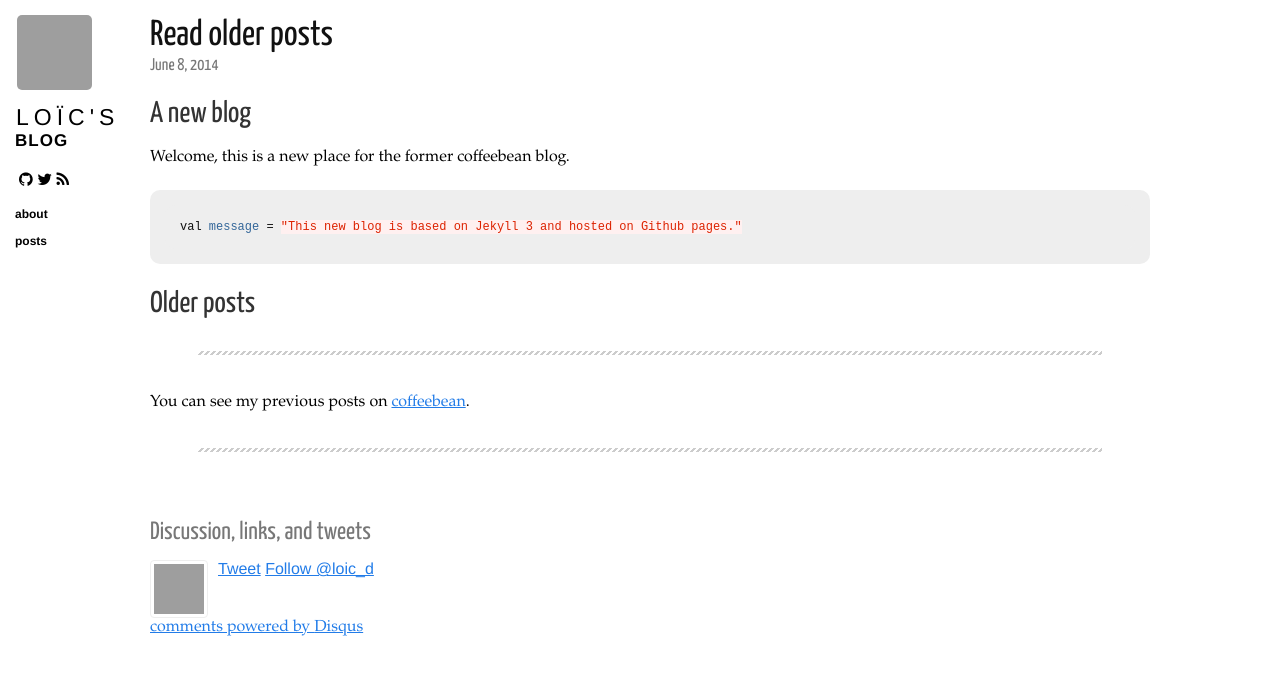
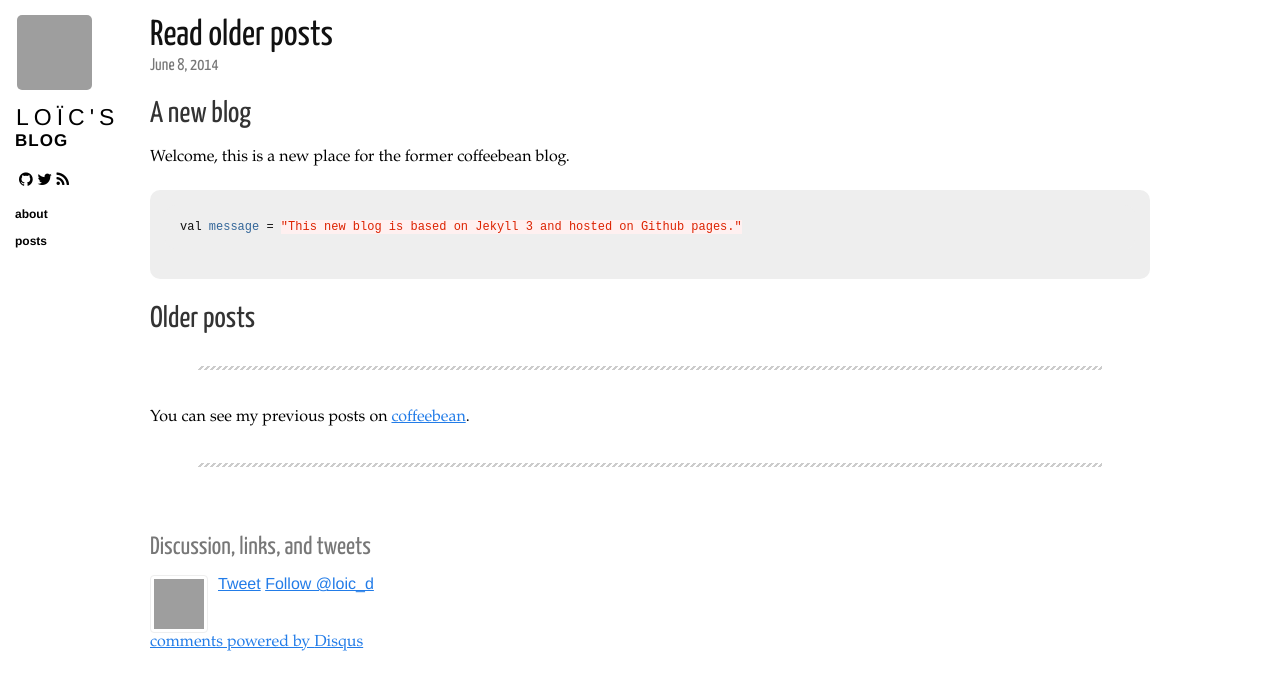
Before and after one commit to loicdescotte/loicdescotte.github.io, a Jekyll site: the page built from _posts/2014-06-08-first.md, in a window 1280 px wide. Shown: the top 690 px of the page. Built offline with Jekyll 4.4.1, drawn with Linux system fonts in a browser that asks for light colours; nearby versions of some CDN libraries; comment, search, counter and statistics services are not loaded; grey boxes are pictures that could not be loaded.

Commit message:
Update pygments.css

```diff
--- a/css/pygments.css
+++ b/css/pygments.css
@@ -1,5 +1,8 @@
 .highlight {
-  margin: 0;
+   margin-top: 0px;
+  margin-bottom: 15px;
+  margin-right: 0px;
+  margin-left: 0px;
   background-color: #eee;
   font-size: 12px;
   padding: 15px 15px;
```
